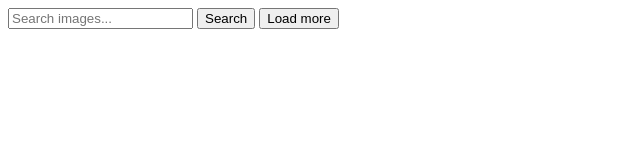
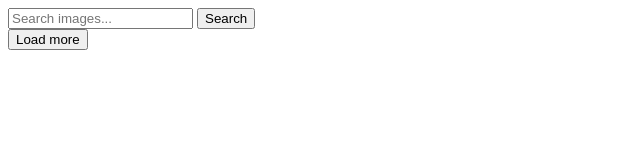
Before and after one commit to EmanuelCostin/goit-js-hw-11, a plain HTML site: page index.html in a window 1280 px wide. Shown: the whole page, without its empty margins (0-640 px from the left). Drawn offline with Linux system fonts and the light colour scheme.

Commit message:
Deploying to gh-pages from @ EmanuelCostin/goit-js-hw-11@5801ced6e2f971c4be886cc3ef4662c3cc0b04e8 🚀

```diff
--- a/index.html
+++ b/index.html
@@ -1 +1 @@
-<!DOCTYPE html><html lang="en"><head><meta charset="utf-8"><meta name="viewport" content="width=device-width, initial-scale=1.0"><title>Image Search</title><link rel="stylesheet" href="/goit-js-hw-11/index.ed8fbfb0.css"></head><body> <header class="header"> <div class="search-container"> <form class="search-form" id="search-form"> <input type="text" name="searchQuery" autocomplete="off" placeholder="Search images..."> <button type="submit">Search</button> <button type="button" class="load-more">Load more</button> </form> </div> </header> <main> <div class="gallery">  </div> </main> <script src="/goit-js-hw-11/index.e0f43c1c.js" type="module"></script><script src="/goit-js-hw-11/index.4e958751.js" nomodule defer></script> </body></html>
+<!DOCTYPE html><html lang="en"><head><meta charset="utf-8"><meta name="viewport" content="width=device-width, initial-scale=1.0"><title>Image Search</title><link rel="stylesheet" href="/goit-js-hw-11/index.ed8fbfb0.css"></head><body> <header class="header"> <div class="search-container"> <form class="search-form" id="search-form"> <input type="text" name="searchQuery" autocomplete="off" placeholder="Search images..."> <button type="submit">Search</button> </form> </div> </header> <main> <div class="gallery">  </div> <button type="button" class="load-more">Load more</button> </main> <script src="/goit-js-hw-11/index.e0f43c1c.js" type="module"></script><script src="/goit-js-hw-11/index.4e958751.js" nomodule defer></script> </body></html>
```
